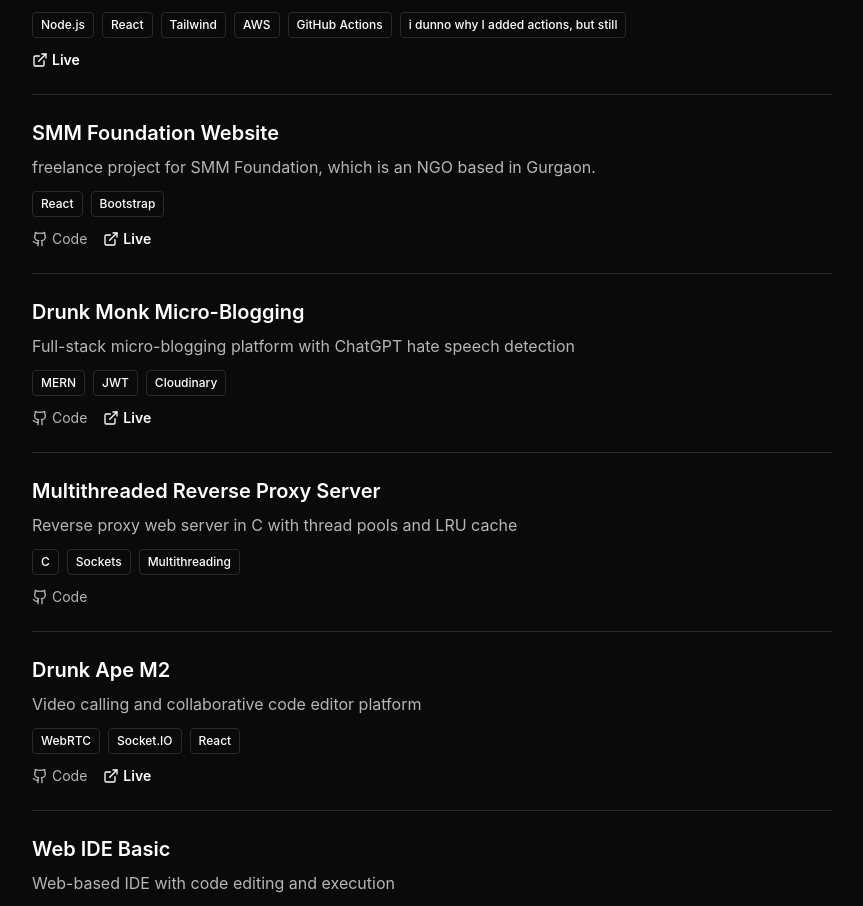
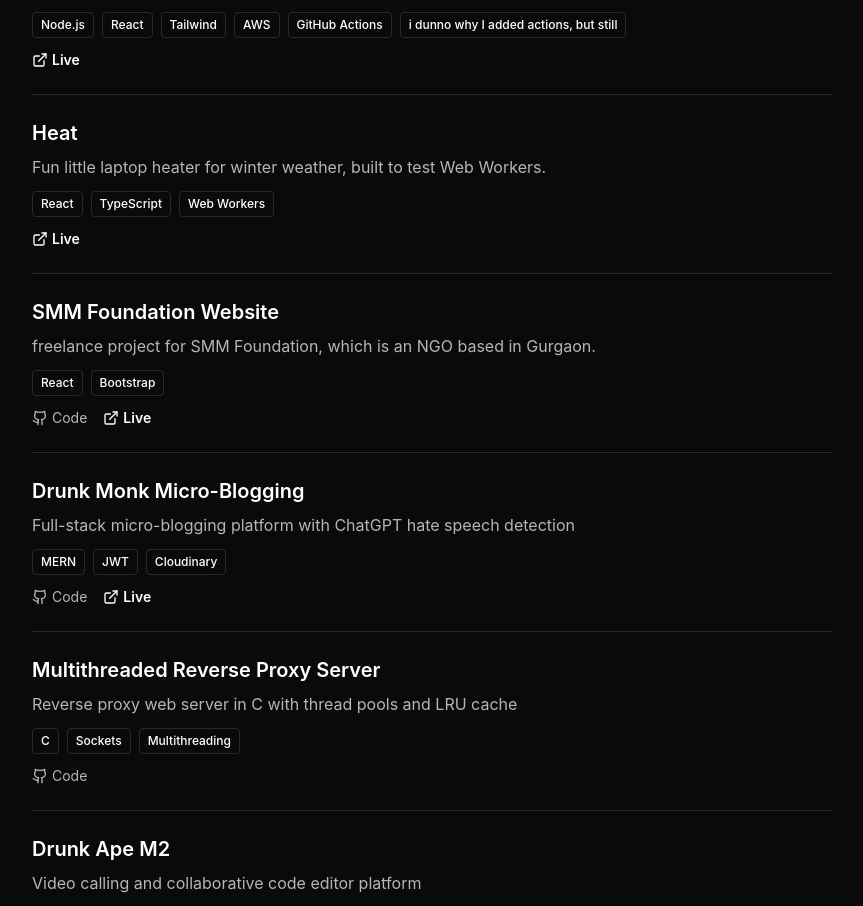
Before and after one commit to prik73/portfolio_v1, a React (Vite) app in the folder prik/: page / in a window 1280 px wide. Shown: the part 1463-2369 px from the top of the page, without its empty margins (208-1071 px from the left). Built offline with nearby package versions, Linux system fonts and the light colour scheme; no server answers; the database is empty.

Commit message:
project added

```diff
--- a/prik/src/data/projects.js
+++ b/prik/src/data/projects.js
@@ -18,6 +18,12 @@ export const projects = [
         description: "A beautiful nonsense project that somehow got 1300 people to use it :) ",
         techStack: ["Node.js", "React", "Tailwind", "AWS", "GitHub Actions", "i dunno why I added actions, but still"],
         live: "https://clic.prik.dev",
+    },
+    {
+        title: "Heat",
+        description: "Fun little laptop heater for winter weather, built to test Web Workers.",
+        techStack: ["React", "TypeScript", "Web Workers"],
+        live: "https://heat.prik.dev",
     },
     {
         title: "SMM Foundation Website",
```
